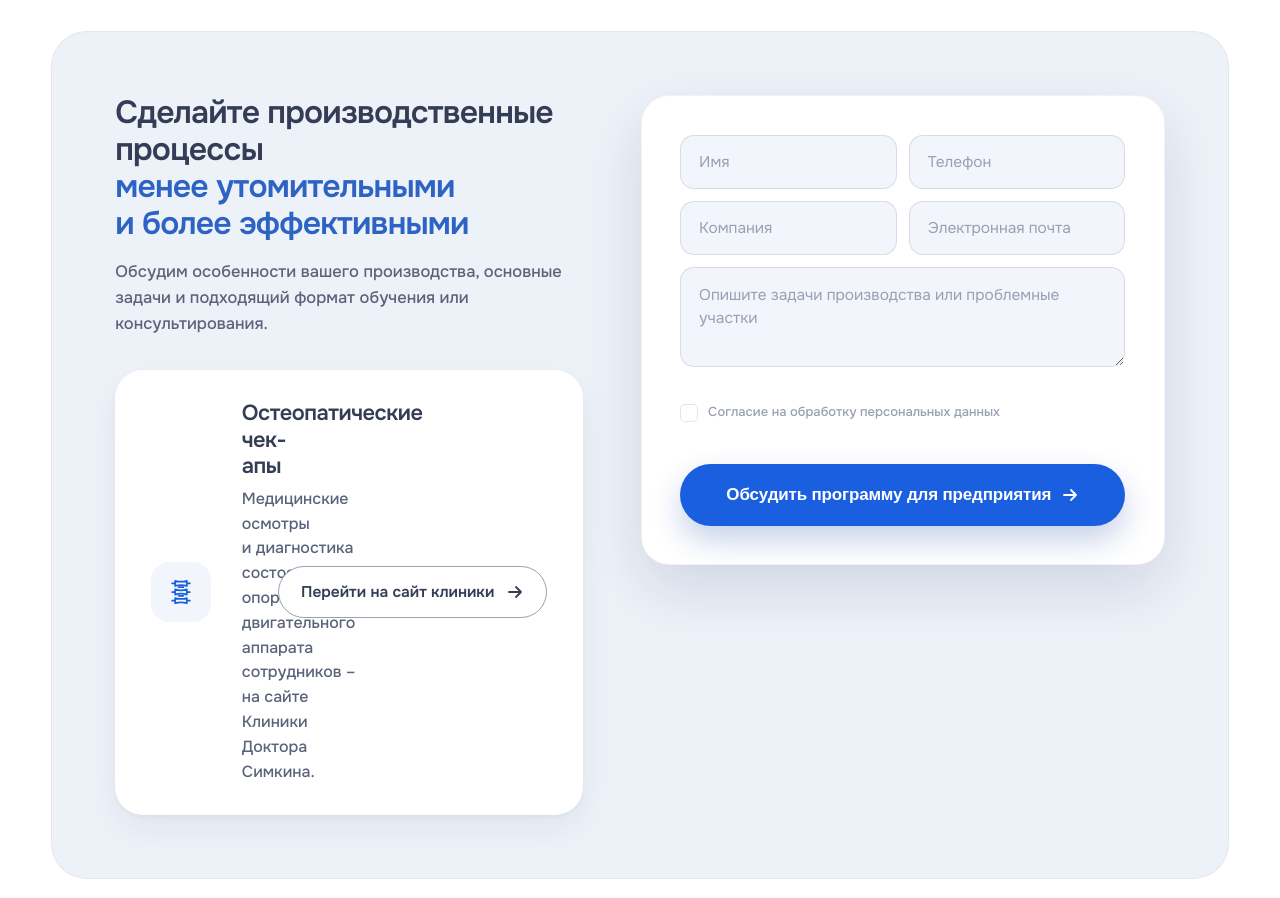
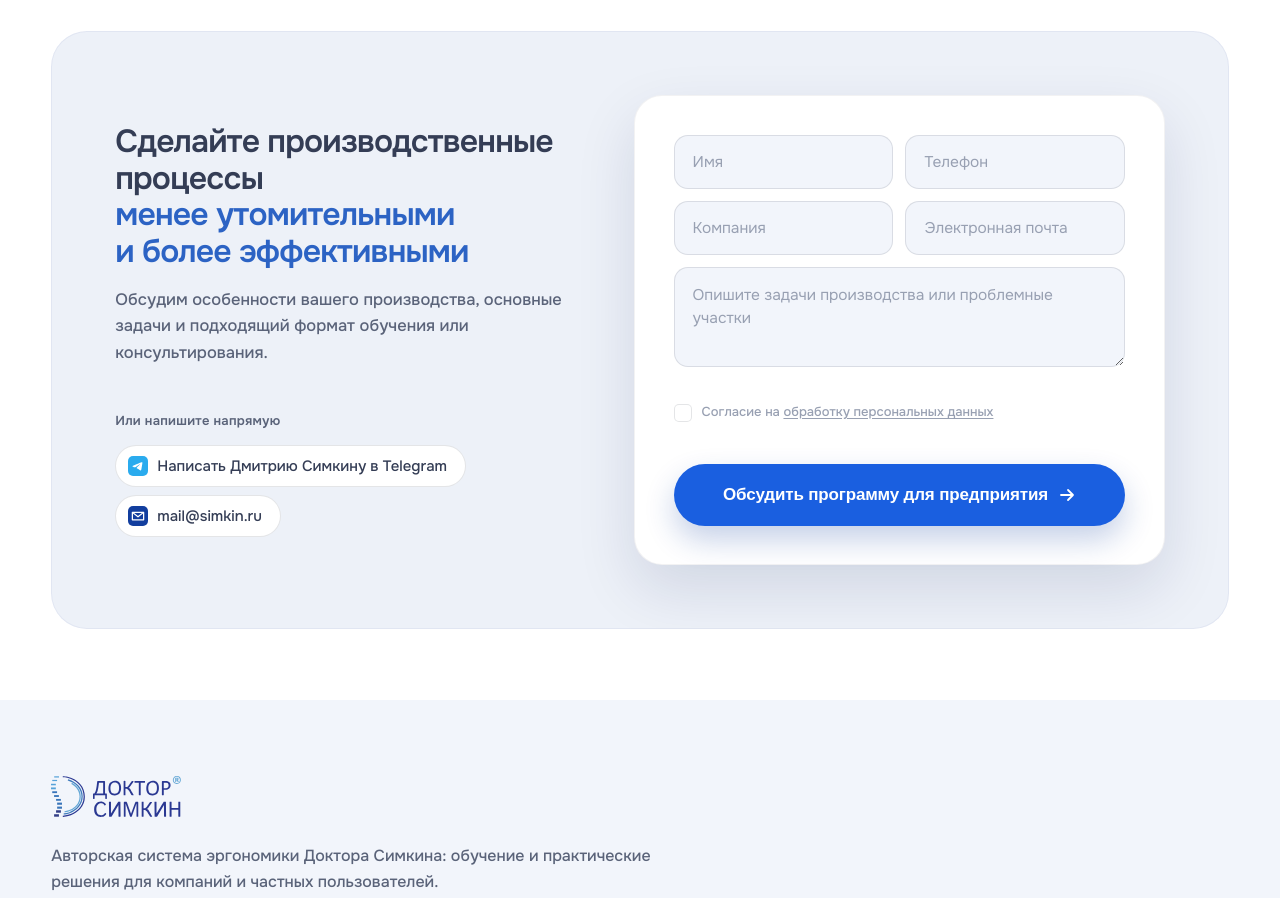
Before and after one commit to Ivanweb1/simkin-prototype, a plain HTML site: page design/promyshlennaya-ergonomika.html in a window 1280 px wide. Shown: the part 9760-10658 px from the top of the page. Drawn offline with Linux system fonts and the light colour scheme.

Commit message:
Улучшено выравнивание и баланс финального блока заявки на странице промышленной эргономики

```diff
--- a/design/promyshlennaya-ergonomika.html
+++ b/design/promyshlennaya-ergonomika.html
@@ -121,16 +121,15 @@
 
 /* Финальный блок заявки: аккуратная симметричная раскладка */
 .dband--prom .dband__grid{
-  display:grid;grid-template-columns:minmax(0,1fr) minmax(0,1.12fr);
-  gap:clamp(36px,4.5vw,68px);align-items:start;
+  display:grid;grid-template-columns:minmax(0,1fr) minmax(0,1.15fr);
+  gap:clamp(36px,4.5vw,72px);align-items:center;
 }
 .dband--prom .dband__h2{
-  font-size:clamp(28px,2.5vw,38px);line-height:1.15;letter-spacing:-.025em;max-width:17em;
+  font-size:clamp(28px,2.5vw,38px);line-height:1.15;letter-spacing:-.025em;max-width:18em;
 }
 .dband--prom .dband__sub{
-  font-size:16.5px;line-height:1.6;margin-top:16px;max-width:30em;color:var(--navy-2);
+  font-size:16.5px;line-height:1.6;margin-top:16px;max-width:32em;color:var(--navy-2);
 }
-.dband--prom .dcheck{margin-top:32px}
 
 .dform-prom{
   display:flex;flex-direction:column;background:#fff;border-radius:28px;
@@ -165,6 +164,8 @@
   content:"";position:absolute;left:5px;top:2px;width:4px;height:8px;
   border:solid #fff;border-width:0 2px 2px 0;transform:rotate(45deg);
 }
+.dform-prom .dagree a{color:inherit;text-decoration:underline;text-underline-offset:2px}
+.dform-prom .dagree a:hover{color:var(--brand)}
 .dform-prom .dform__submit{
   width:100%;height:62px;font-size:17px;font-weight:600;letter-spacing:-.01em;border-radius:100px;
   background:var(--brand);color:#fff;border:none;cursor:pointer;
@@ -763,14 +764,13 @@
         <div class="dband__left">
           <h2 class="dh2 dband__h2">Сделайте производственные процессы <span class="dband__soft">менее утомительными и&nbsp;более эффективными</span></h2>
           <p class="dband__sub">Обсудим особенности вашего производства, основные задачи и&nbsp;подходящий формат обучения или консультирования.</p>
-          <aside class="dcheck">
-            <span class="dcard__ico"><svg viewBox="0 0 24 24" fill="none" stroke="currentColor" stroke-width="1.5" stroke-linecap="round" stroke-linejoin="round"><path d="M7 2.4c3.3 1 6.7 1 10 0v4.4c-3.3-1-6.7-1-10 0z"/><path d="M7 4.6H4.4M17 4.6h2.6"/><path d="M7 9.8c3.3 1 6.7 1 10 0v4.4c-3.3-1-6.7-1-10 0z"/><path d="M7 12.0H4.4M17 12.0h2.6"/><path d="M7 17.2c3.3 1 6.7 1 10 0v4.4c-3.3-1-6.7-1-10 0z"/><path d="M7 19.4H4.4M17 19.4h2.6"/><path d="M10 7.9h4"/><path d="M10 15.3h4"/></svg></span>
-            <div class="dcheck__txt">
-              <h3>Остеопатические чек-апы</h3>
-              <p>Медицинские осмотры и&nbsp;диагностика состояния опорно-двигательного аппарата сотрудников&nbsp;– на&nbsp;сайте Клиники Доктора Симкина.</p>
+          <div class="ddirect">
+            <span class="ddirect__t">Или напишите напрямую</span>
+            <div class="ddirect__links">
+              <a href="https://t.me/Dmitrii_BS" target="_blank" rel="noopener"><img src="assets/soc/telegram.svg" alt="" width="20" height="20">Написать Дмитрию Симкину в&nbsp;Telegram</a>
+              <a href="mailto:mail@simkin.ru"><img src="assets/soc/email.svg" alt="" width="20" height="20">mail@simkin.ru</a>
             </div>
-            <a href="https://doctorsimkin.ru" target="_blank" rel="noopener" class="dbtn dbtn--light dcheck__btn">Перейти на&nbsp;сайт клиники<svg viewBox="0 0 18 18" fill="none" stroke="currentColor" stroke-width="1.8" stroke-linecap="round" stroke-linejoin="round"><path d="M3 9h12M10 4l5 5-5 5"/></svg></a>
-          </aside>
+          </div>
         </div>
         <form class="dform-prom" data-thanks="industry">
           <div class="dform-prom__row">
@@ -782,7 +782,7 @@
             <input class="dfield" type="email" placeholder="Электронная почта">
           </div>
           <textarea class="dfield dfield--area" placeholder="Опишите задачи производства или проблемные участки"></textarea>
-          <label class="dagree"><input type="checkbox" name="agree" required><i></i><span>Согласие на&nbsp;обработку персональных данных</span></label>
+          <label class="dagree"><input type="checkbox" name="agree" required><i></i><span>Согласие на&nbsp;<a href="#">обработку персональных данных</a></span></label>
           <button type="submit" class="dform__submit">Обсудить программу для предприятия<svg viewBox="0 0 18 18" fill="none" stroke="currentColor" stroke-width="1.8" stroke-linecap="round" stroke-linejoin="round"><path d="M3 9h12M10 4l5 5-5 5"/></svg></button>
         </form>
       </div>
```
